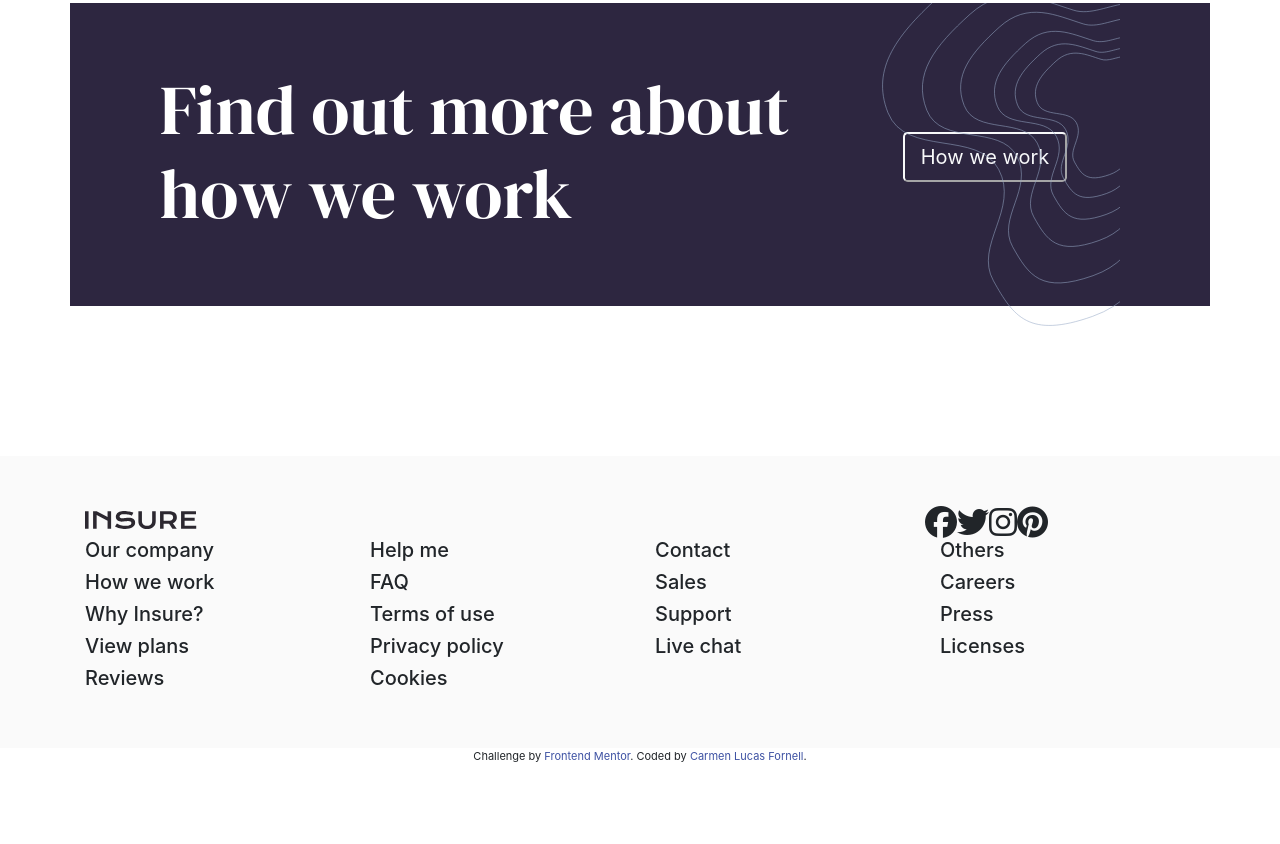
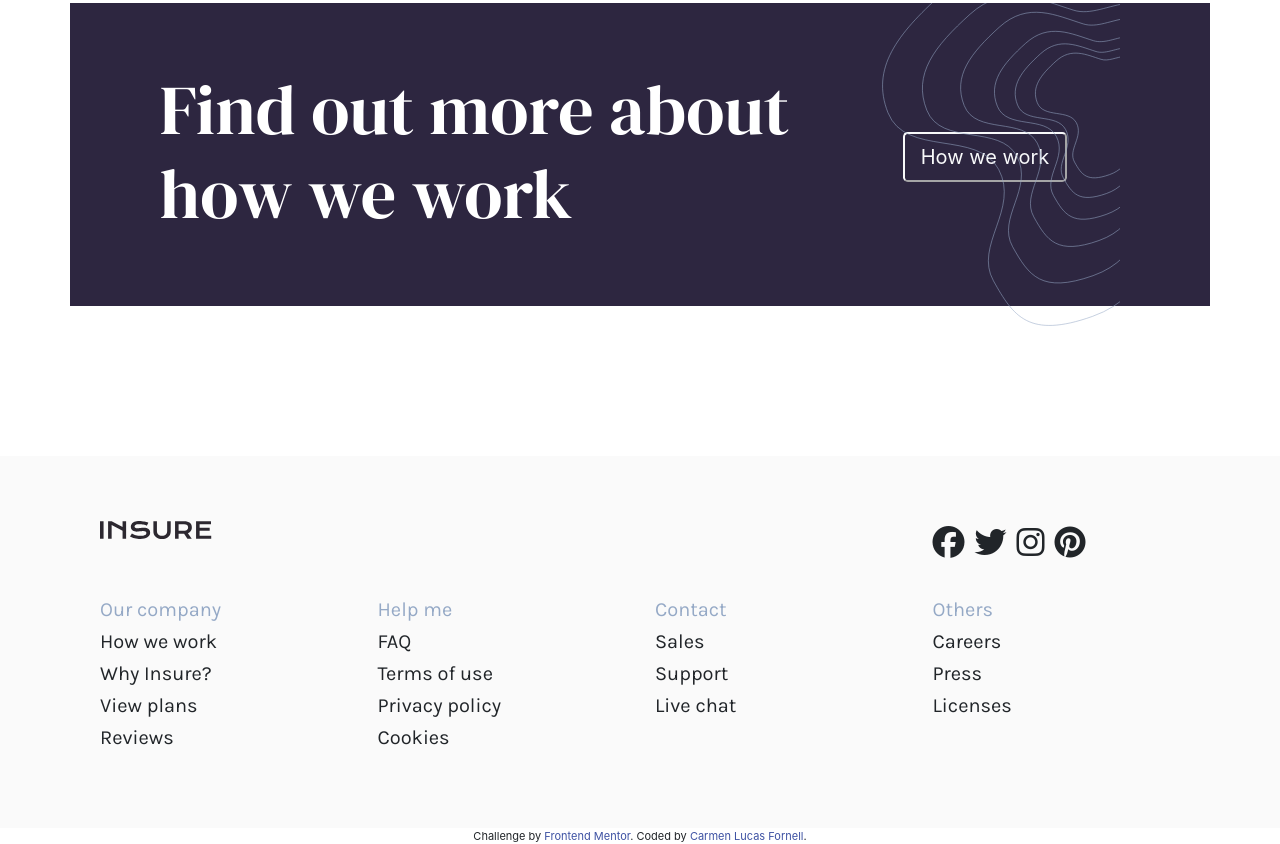
Before and after one commit to clf94-dev/insure-landing-page-challenge, a plain HTML site: page insure-landing-page-master/index.html in a window 1280 px wide. Shown: the part 1576-2420 px from the top of the page. Before the commit the page ends 2340 px from the top, so only its background shows below. Drawn offline with nearby package versions, Linux system fonts and the light colour scheme.

Commit message:
footer finished

```diff
--- a/insure-landing-page-master/css/styles.css
+++ b/insure-landing-page-master/css/styles.css
@@ -118,4 +118,21 @@ h1,h2{
 #footer{
   background-color: hsl(0, 0%, 98%);
   padding: 50px 0;
+  z-index: 0;
+
 }
+.rotated{
+  transform: rotate(90deg);
+}
+.pattern-footer-left{
+  z-index: 2;
+position: relative;
+top: 0;
+}
+#footer .container .row{
+  z-index: 1;
+  margin: 10px auto 20px auto;
+}
+.fas-footer{
+  margin-right: 10px;
+}
--- a/insure-landing-page-master/index.html
+++ b/insure-landing-page-master/index.html
@@ -123,8 +123,12 @@
 </div>
 </section>
 <section id="footer">
+
 <div class="container">
-  <div class="row">
+
+  <div class="row row-footer">
+    <!--<img class="pattern-footer-left rotated"src="images/bg-pattern-intro-left-desktop.svg" alt="">
+-->
     <div class="col-md-9">
         <img class="foooter-logo"src="images/logo.svg" alt="logo">
     </div>
@@ -137,36 +141,36 @@
       </div>
     </div>
   </div>
-  <div class="row">
+  <div class="row row-footer">
     <div class="col-md-3">
-      <h5> Our company
+      <h5 class="subtitle-font middle-sub-color"> Our company
 </h5>
-      <h5>
+      <h5 class="subtitle-font ">
   How we work</h5>
-      <h5> Why Insure?</h5>
-      <h5> View plans</h5>
-      <h5>Reviews</h5>
+      <h5 class="subtitle-font "> Why Insure?</h5>
+      <h5 class="subtitle-font "> View plans</h5>
+      <h5 class="subtitle-font ">Reviews</h5>
     </div>
 
     <div class="col-md-3">
-      <h5>Help me</h5>
-      <h5>FAQ</h5>
-      <h5> Terms of use</h5>
-      <h5>Privacy policy</h5>
-      <h5>Cookies</h5>
+      <h5 class="subtitle-font middle-sub-color">Help me</h5>
+      <h5 class="subtitle-font ">FAQ</h5>
+      <h5 class="subtitle-font "> Terms of use</h5>
+      <h5 class="subtitle-font ">Privacy policy</h5>
+      <h5 class="subtitle-font ">Cookies</h5>
     </div>
     <div class="col-md-3">
-      <h5>Contact</h5>
-      <h5> Sales</h5>
-      <h5>Support</h5>
-      <h5>Live chat</h5>
+      <h5 class="subtitle-font middle-sub-color">Contact</h5>
+      <h5 class="subtitle-font "> Sales</h5>
+      <h5 class="subtitle-font ">Support</h5>
+      <h5 class="subtitle-font ">Live chat</h5>
 
     </div>
     <div class="col-md-3">
-      <h5>Others</h5>
-      <h5>Careers</h5>
-      <h5>Press</h5>
-      <h5> Licenses</h5>
+      <h5 class="subtitle-font middle-sub-color">Others</h5>
+      <h5 class="subtitle-font ">Careers</h5>
+      <h5 class="subtitle-font ">Press</h5>
+      <h5 class="subtitle-font "> Licenses</h5>
 
     </div>
   </div>
```
